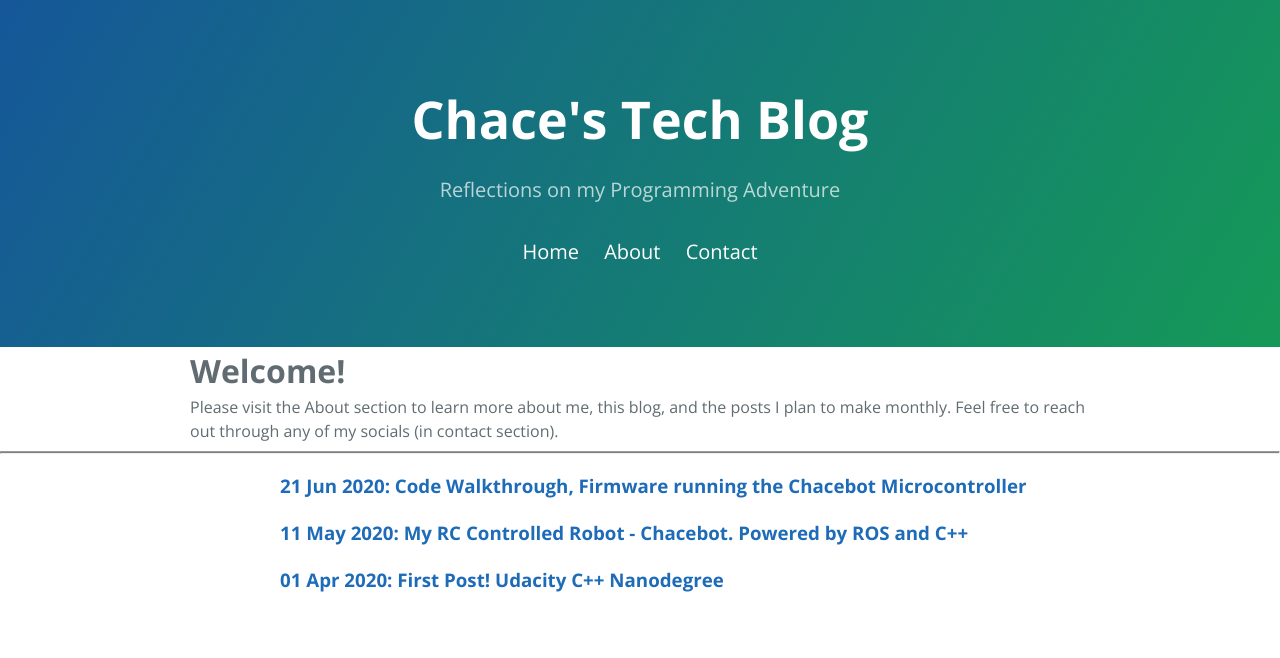
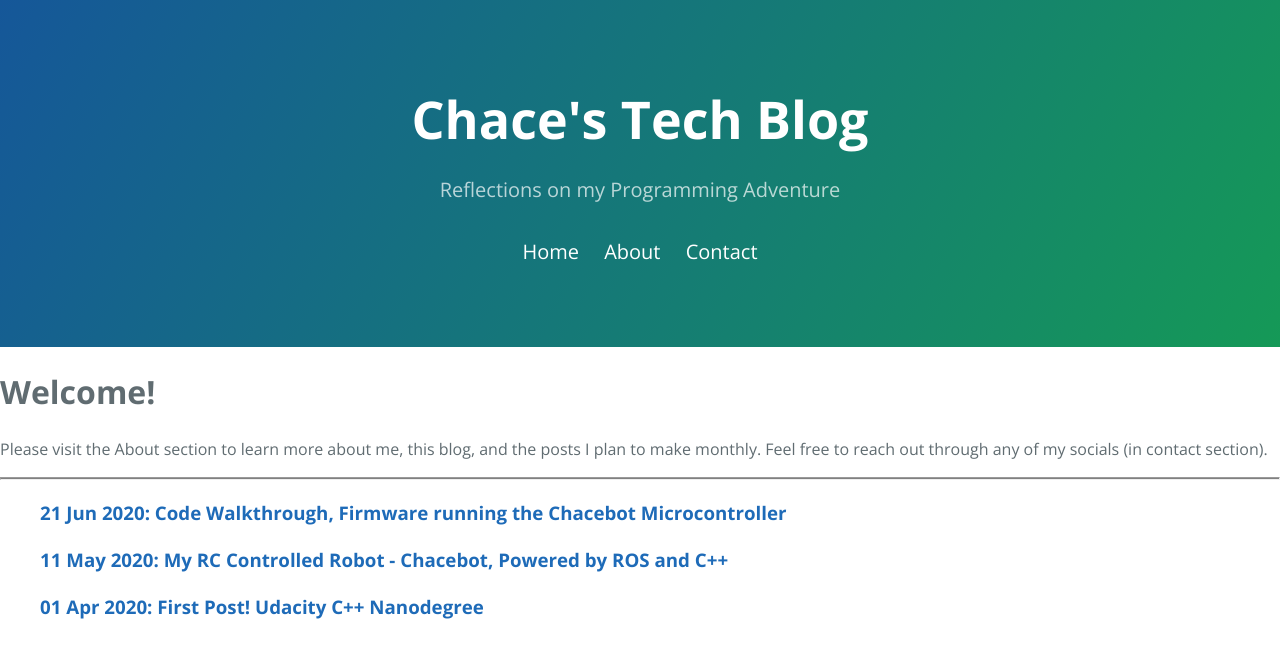
Before and after one commit to chacebot/chacebot.github.io, a Jekyll site: the page built from index.md, in a window 1280 px wide. Shown: the top 658 px of the page. Built offline with Jekyll 4.4.1, drawn with Linux system fonts in a browser that asks for light colours.

Commit message:
Reverted changes to display better on iphone

```diff
--- a/assets/css/style.scss
+++ b/assets/css/style.scss
@@ -9,9 +9,9 @@
 .main_heading {
 
     h1, h2, p {
-    width: 900px;
-    margin: auto ;
-    min-width: 220px;
+    //margin: auto ;
+    //min-width: 80px;
+    //max-width:800px;
     }
 
     hr {
@@ -23,9 +23,9 @@
 }
 
 .post_list {
-    margin: auto ;
-    width: 800px;
-    min-width: 220px;
+    //margin: auto ;
+    //max-width: 800px;
+    //min-width: 220px;
 
 }
 
```
Also changed, not shown: _posts/2020-05-11-Chacebot.md (+1 -1 lines), 4 other files.
